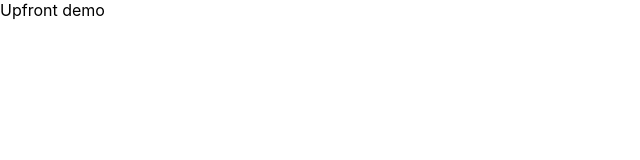
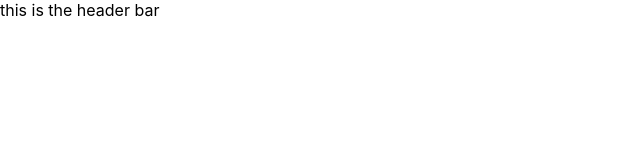
Before and after one commit to Vishal-Choudhary-bulu/Upfront, a React (Create React App) app in the folder client/: page / in a window 1280 px wide. Shown: the top 160 px of the page, without its empty margins (0-640 px from the left). Built offline with nearby package versions, Linux system fonts and the light colour scheme.

Commit message:
Strcutured the Homepage

```diff
--- a/client/src/App.js
+++ b/client/src/App.js
@@ -1,11 +1,12 @@
 import React from 'react';
+import HomePage from './Components/LandingPage/HomePage/HomePage';
 
 
 
 function App() {
   return (
     <div className="App">
-      Upfront demo
+      <HomePage />
     </div>
   );
 }
--- a/client/src/Components/LandingPage/Filters/Filters.css
+++ b/client/src/Components/LandingPage/Filters/Filters.css
@@ -0,0 +1,2 @@
+/* Make the filters span over next 20% of the page */
+/* 10% for the search bar and 10 for the filters bar */
--- a/client/src/Components/LandingPage/Header/Header.css
+++ b/client/src/Components/LandingPage/Header/Header.css
@@ -0,0 +1 @@
+/* Make the header span over 10% of the screen height : use height: 10vh */
--- a/client/src/Components/LandingPage/HomePage/HomePage.jsx
+++ b/client/src/Components/LandingPage/HomePage/HomePage.jsx
@@ -1,9 +1,15 @@
 import React from 'react'
 import './HomePage.css'
+import Header from './../Header/Header'
+import Filters from './../Filters/Filters'
+import Restaurants from './../Restaurants/Reataurants'
+
 const HomePage = ()=>{
     return(
         <div className="HomePage">
-            {/* All the Components on the landing page shall appear here */}
+            <Header />
+            <Filters />
+            <Restaurants />
         </div>
     )
 }
--- a/client/src/Components/LandingPage/RestaurantCard/RestaurantCard.css
+++ b/client/src/Components/LandingPage/RestaurantCard/RestaurantCard.css
@@ -0,0 +1 @@
+/* each card of 25% width and use grid and center align */
--- a/client/src/Components/LandingPage/Restaurants/Reataurants.jsx
+++ b/client/src/Components/LandingPage/Restaurants/Reataurants.jsx
@@ -1,5 +1,6 @@
 import React, { Component } from 'react'
 import './Restaurants.css'
+import RestaurantCard from './../RestaurantCard/RestaurantCard'
 
 export default class Reataurants extends Component {
     render() {
@@ -12,6 +13,8 @@ export default class Reataurants extends Component {
 
                 {/* has state sttoring all the restaurats matching the filter and changing according to the change in filters */}
 
+                <RestaurantCard />
+
             </div>
         )
     }
--- a/client/src/Components/LandingPage/Restaurants/Restaurants.css
+++ b/client/src/Components/LandingPage/Restaurants/Restaurants.css
@@ -0,0 +1 @@
+/* spans to rest of the screen and has length 100vh(tentative) with relative positioning */
```
